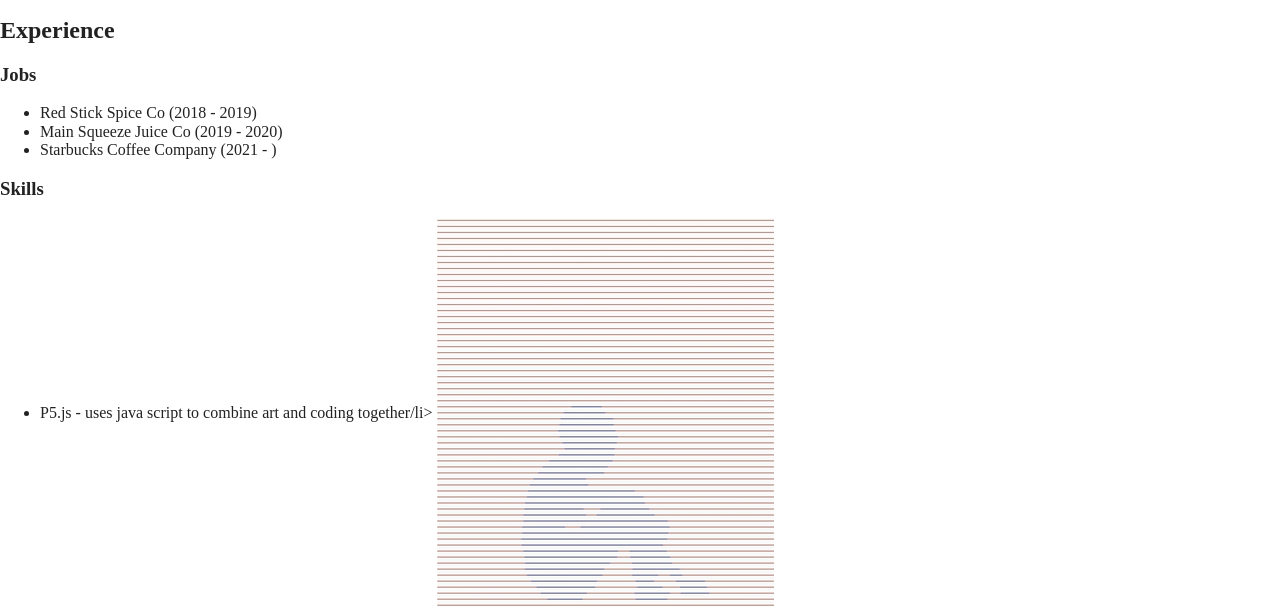
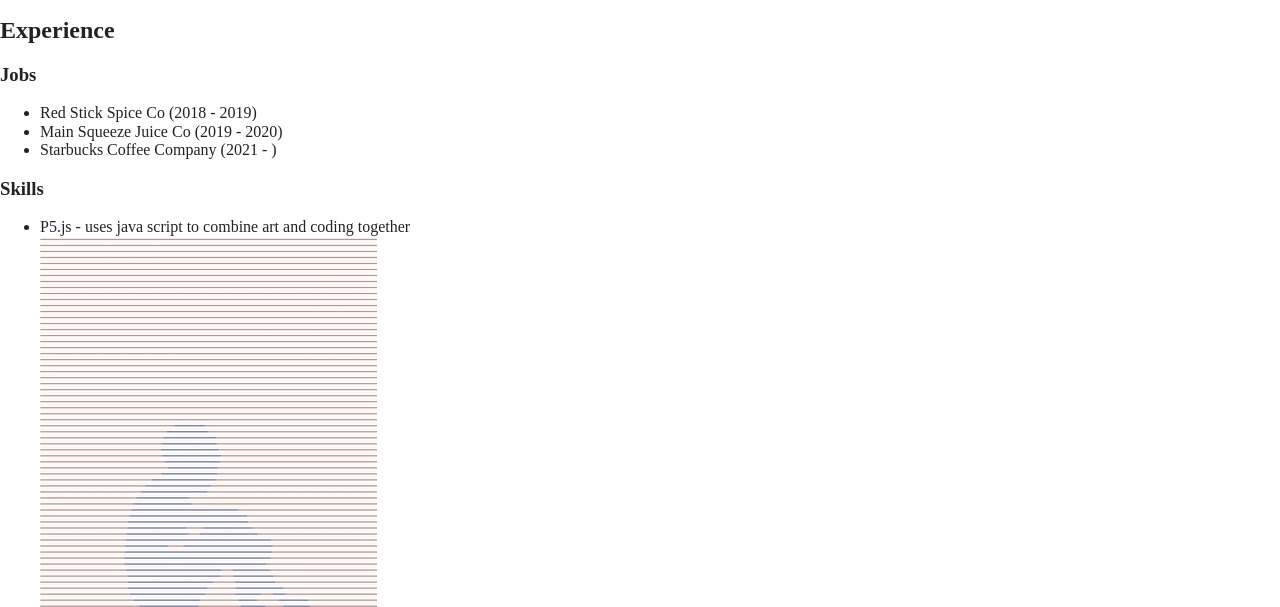
Before and after one commit to ashelli0526/HTML-Resume, a website built with Parcel: page index.html in a window 1280 px wide. Shown: the part 225-832 px from the top of the page. Built offline with nearby package versions, Linux system fonts and the light colour scheme.

Commit message:
minor "<" change

```diff
--- a/index.html
+++ b/index.html
@@ -67,7 +67,7 @@
     <section>
       <h3>Skills</h3>
       <ul>
-        <li>P5.js - uses java script to combine art and coding together/li>
+        <li>P5.js - uses java script to combine art and coding together </li>
         <img src="img/sitting.jpg" alt="Patter made and then printed">
         <li>Java - 2 years of coding in java at entry level</li>
         <li>HTML</li>
```
